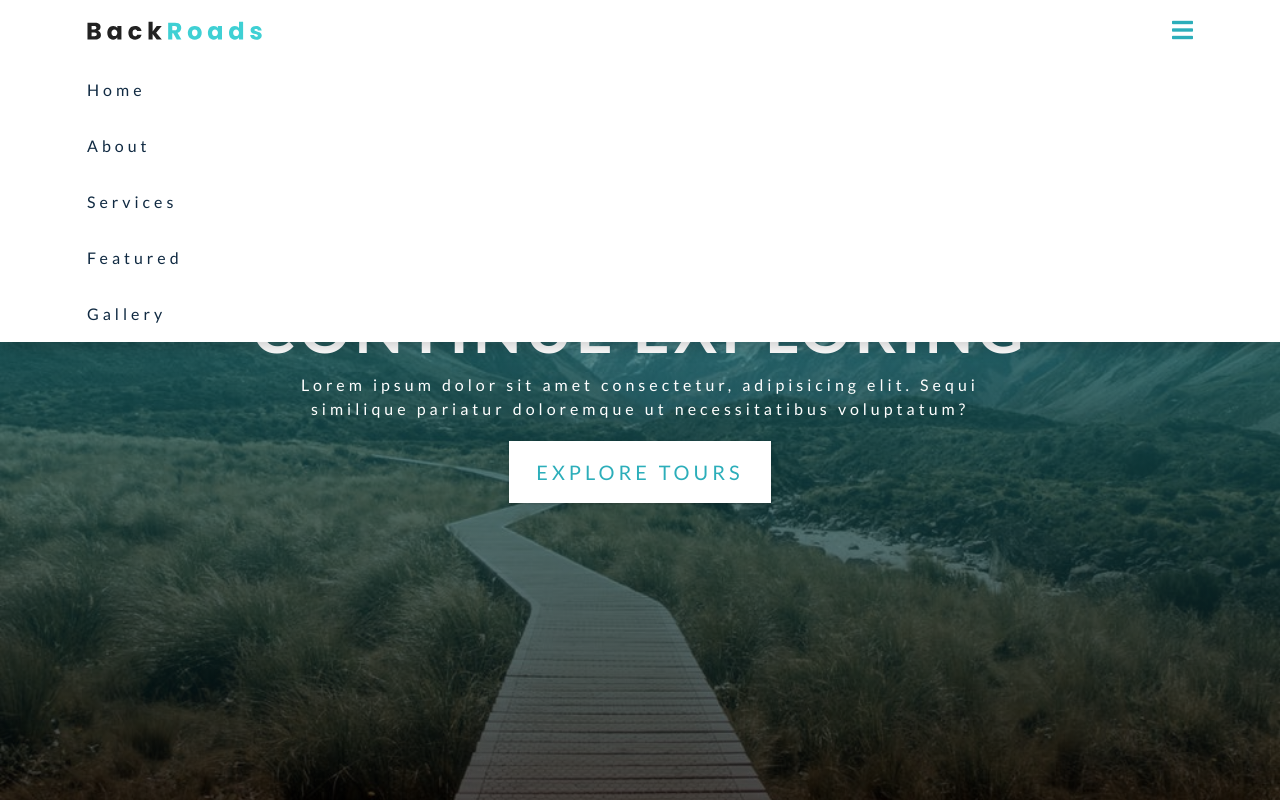
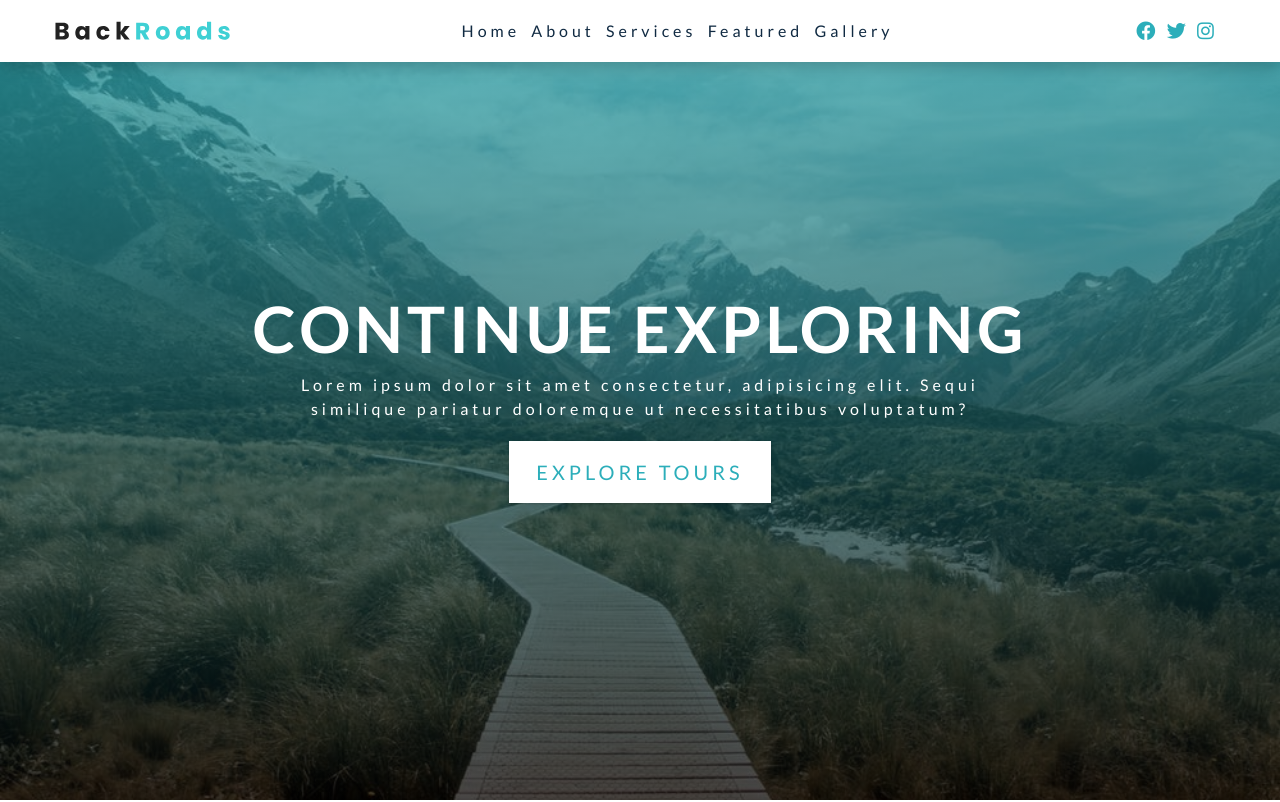
Before and after one commit to etblink/Backroads-Project-tutorial, a plain HTML site: page index.html in a window 1280 px wide. Shown: the top 802 px of the page. Drawn offline with Linux system fonts and the light colour scheme.

Commit message:
navbar css for large screen

```diff
--- a/css/styles.css
+++ b/css/styles.css
@@ -217,6 +217,57 @@ Navbar
   color: var(--clr-primary-1);
   background: var(--clr-primary-8);
   padding-left: 2.25rem;
+}
+/* 280px */
+.nav-links {
+  height: 0;
+  overflow: hidden;
+  transition: var(--transition);
+}
+.show-links {
+  height: 280px;
+}
+@media screen and (min-width: 992px) {
+  .navbar {
+    padding: 1rem 2rem;
+  }
+  /* hide toggle button */
+  .nav-toggle {
+    display: none;
+  }
+  .nav-center {
+    display: flex;
+    justify-content: space-between;
+    align-items: center;
+  }
+  .nav-links {
+    height: auto;
+    display: flex;
+  }
+  .nav-header {
+    padding: 0 0;
+  }
+  .nav-link {
+    padding: 0 0;
+    margin-right: 0.7rem;
+  }
+  .nav-link:hover {
+    padding: 0;
+    color: var(--clr-primary-5);
+    background: transparent;
+  }
+  .nav-icons {
+    display: flex;
+  }
+  .nav-icon {
+    margin-right: 0.7rem;
+    color: var(--clr-primary-5);
+    font-size: 1.2rem;
+    transition: var(--transition);
+  }
+  .nav-icon:hover {
+    color: var(--clr-primary-8);
+  }
 }
 /*
 ===============
--- a/index.html
+++ b/index.html
@@ -63,7 +63,7 @@
             <!-- single icon -->
             <li>
               <a
-                href="https://www.twitter.com/ekotler"
+                href="https://www.facebook.com/etkotler"
                 target="_blank"
                 class="nav-icon"
               >
@@ -74,7 +74,7 @@
             <!-- single icon -->
             <li>
               <a
-                href="https://www.twitter.com/ekotler"
+                href="https://www.twitter.com/etblink"
                 target="_blank"
                 class="nav-icon"
               >
@@ -85,11 +85,11 @@
             <!-- single icon -->
             <li>
               <a
-                href="https://www.twitter.com/ekotler"
+                href="https://www.instagram.com/etblink"
                 target="_blank"
                 class="nav-icon"
               >
-                <i class="fab fa-squarespace"></i>
+                <i class="fab fa-instagram"></i>
               </a>
             </li>
             <!-- end of single icon -->
@@ -453,7 +453,7 @@
         <!-- single icon -->
         <li>
           <a
-            href="https://www.twitter.com/ekotler"
+            href="https://www.facebook.com/etkotler"
             target="_blank"
             class="footer-icon"
           >
@@ -464,7 +464,7 @@
         <!-- single icon -->
         <li>
           <a
-            href="https://www.twitter.com/ekotler"
+            href="https://www.twitter.com/etblink"
             target="_blank"
             class="footer-icon"
           >
@@ -475,11 +475,11 @@
         <!-- single icon -->
         <li>
           <a
-            href="https://www.twitter.com/ekotler"
+            href="https://www.instagram.com/etblink"
             target="_blank"
             class="footer-icon"
           >
-            <i class="fab fa-squarespace"></i>
+            <i class="fab fa-instagram"></i>
           </a>
         </li>
         <!-- end of single icon -->
```
